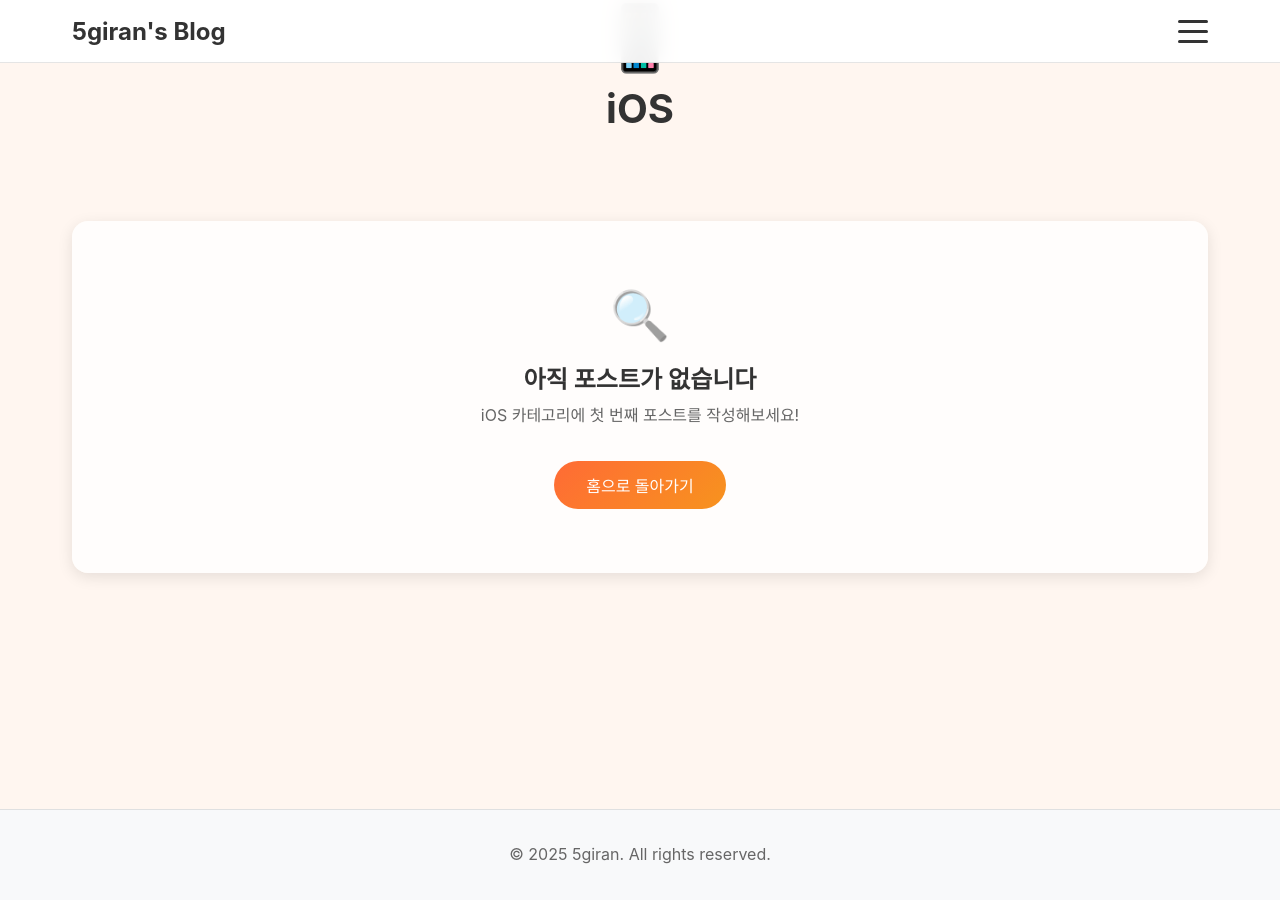
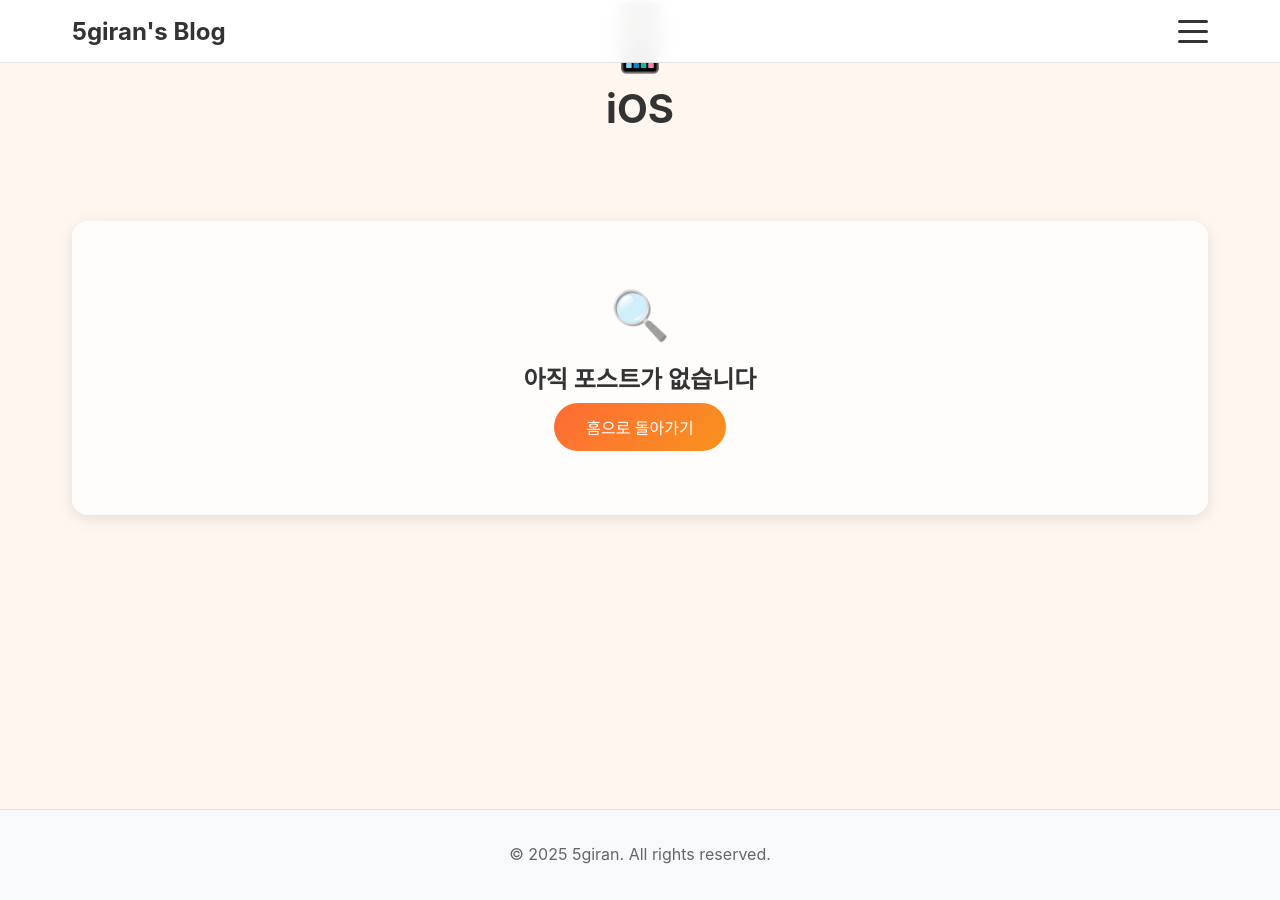
Before and after one commit to 5giran/5giran.github.io, a Jekyll site: the page built from categories/ios.html, in a window 1280 px wide and 900 px high, scrolled down 155 px. Built offline with Jekyll 4.4.1, drawn with Linux system fonts in a browser that asks for light colours; some web fonts are replaced.

Commit message:
Update ios.html

```diff
--- a/categories/ios.html
+++ b/categories/ios.html
@@ -41,7 +41,6 @@ permalink: /categories/ios/
       <div class="no-posts-category">
         <div class="no-posts-icon">🔍</div>
         <h3>아직 포스트가 없습니다</h3>
-        <p>iOS 카테고리에 첫 번째 포스트를 작성해보세요!</p>
         <a href="{{ site.baseurl }}/" class="btn-primary">홈으로 돌아가기</a>
       </div>
     {% endif %}
```
